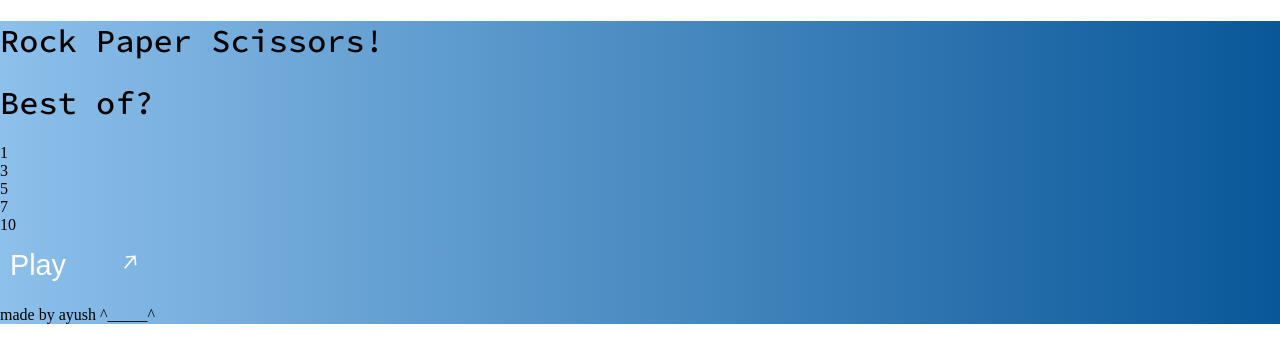
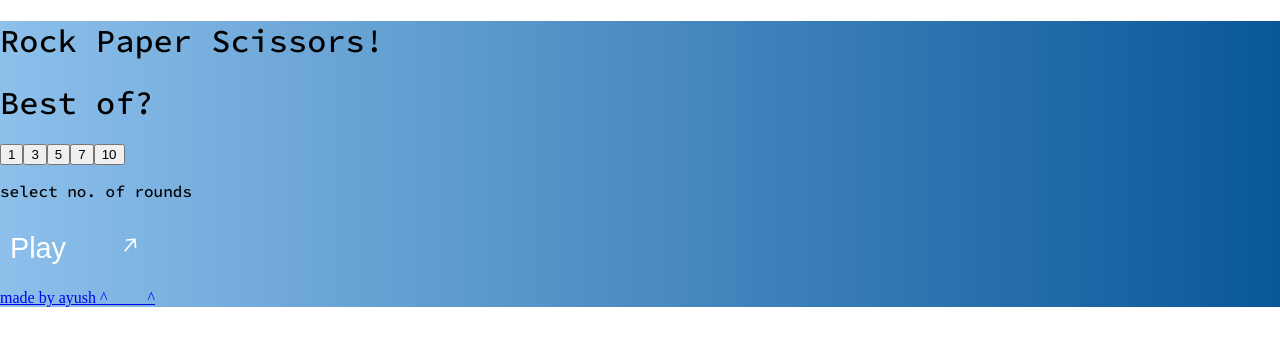
Before and after one commit to constayush/Rock-Paper-Scissors-React, a React (Vite) app: page / in a window 1280 px wide. Shown: the top 362 px of the page. Built offline with nearby package versions, Linux system fonts and the light colour scheme; a web font is replaced by a local one.

Commit message:
state transfer from one page to another page completed

```diff
--- a/src/index.css
+++ b/src/index.css
@@ -31,7 +31,7 @@ body, html{
 }
 
 
-button {
+.Pbutton {
     width: 140px;
     height: 56px;
     overflow: hidden;
@@ -43,15 +43,15 @@ button {
     cursor: pointer;
   }
 
-  button > div,
-  button > svg {
+  .Pbutton > div,
+  .Pbutton > svg {
     position: absolute;
     width: 100%;
     height: 100%;
     display: flex;
   }
 
-  button:before {
+  .Pbutton:before {
     content: "";
     position: absolute;
     height: 2px;
@@ -64,52 +64,52 @@ button {
     transition: transform 0.25s ease-out;
   }
 
-  button:hover:before {
+  .Pbutton:hover:before {
     transform: scaleX(1);
     transform-origin: bottom left;
   }
 
-  button .clone > *,
-  button .text > * {
+  .Pbutton .clone > *,
+  .Pbutton .text > * {
     opacity: 1;
     font-size: 1.8rem;
     transition: 0.2s;
     margin-left: 4px;
   }
 
-  button .clone > * {
+  .Pbutton .clone > * {
     transform: translateY(60px);
   }
 
-  button:hover .clone > * {
+  .Pbutton:hover .clone > * {
     opacity: 1;
     transform: translateY(0px);
     transition: all 0.2s cubic-bezier(0.215, 0.61, 0.355, 1) 0s;
   }
 
-  button:hover .text > * {
+  .Pbutton:hover .text > * {
     opacity: 1;
     transform: translateY(-60px);
     transition: all 0.2s cubic-bezier(0.215, 0.61, 0.355, 1) 0s;
   }
 
-  button:hover .clone > :nth-child(1) {
+  .Pbutton:hover .clone > :nth-child(1) {
     transition-delay: 0.15s;
   }
 
-  button:hover .clone > :nth-child(2) {
+  .Pbutton:hover .clone > :nth-child(2) {
     transition-delay: 0.2s;
   }
 
-  button:hover .clone > :nth-child(3) {
+  .Pbutton:hover .clone > :nth-child(3) {
     transition-delay: 0.25s;
   }
 
-  button:hover .clone > :nth-child(4) {
+  .Pbutton:hover .clone > :nth-child(4) {
     transition-delay: 0.3s;
   }
   /* icon style and hover */
-  button svg {
+  .Pbutton svg {
     width: 20px;
     right: 0;
     top: 50%;
@@ -117,13 +117,18 @@ button {
     transition: 0.2s ease-out;
   }
 
-  button:hover svg {
+  .Pbutton:hover svg {
     transform: translateY(-50%) rotate(-90deg);
   }
 
   .bestOfBtn{
     transition: all .3s ease;
   }
+
+  .clicked{transform: scale(1.2);
+    background-color: black;
+
+    color: #fff;}
   .bestOfBtn:hover{
 
 transform: scale(1.2);
@@ -150,6 +155,8 @@ transform: scale(1.2);
 
 
   .compBg{
+
+filter: grayscale(.5);
 
     background-image: url('../public/compBg.jpg');
 
--- a/src/pages/Home.jsx
+++ b/src/pages/Home.jsx
@@ -1,6 +1,18 @@
 import React from 'react'
 import { Link } from 'react-router-dom'
+import { useState } from 'react'
 function Home() {
+
+let [selectText, setSelectText] = useState("select no. of rounds")
+let [bestof, setBestof] = useState(1)
+
+
+  function handleClick(e){
+    setBestof(Number(e.target.innerText))
+    setSelectText(`no. of rounds ${e.target.innerText}`)
+  }
+
+
   return (
     <div className='Home w-screen h-screen flex flex-col justify-between items-center p-[8rem]' >
 
@@ -16,18 +28,18 @@ function Home() {
         <h1 className='font font-bold text-[1.8rem] text-[white]'>Best of?</h1>
 
         <div className='flex gap-2'>
-          <div className='bestOfBtn text-white text-[1.8rem] font-bold border-[1px] rounded-full w-[3rem] h-[3rem] flex items-center justify-center'>1</div>
-          <div className='bestOfBtn text-white text-[1.8rem] font-bold border-[1px] rounded-full w-[3rem] h-[3rem] flex items-center justify-center'>3</div>
-          <div className='bestOfBtn text-white text-[1.8rem] font-bold border-[1px] rounded-full w-[3rem] h-[3rem] flex items-center justify-center'>5</div>
-          <div className='bestOfBtn text-white text-[1.8rem] font-bold border-[1px] rounded-full w-[3rem] h-[3rem] flex items-center justify-center'>7</div>
-          <div className='bestOfBtn text-white text-[1.8rem] font-bold border-[1px] rounded-full w-[3rem] h-[3rem] flex items-center justify-center'>10</div>
+          <button onClick={handleClick} className='bestOfBtn text-white text-[1.8rem] font-bold border-[1px] rounded-full w-[3rem] h-[3rem] flex items-center justify-center'>1</button>
+          <button onClick={handleClick} className='bestOfBtn text-white text-[1.8rem] font-bold border-[1px] rounded-full w-[3rem] h-[3rem] flex items-center justify-center'>3</button>
+          <button onClick={handleClick} className='bestOfBtn text-white text-[1.8rem] font-bold border-[1px] rounded-full w-[3rem] h-[3rem] flex items-center justify-center'>5</button>
+          <button onClick={handleClick} className='bestOfBtn text-white text-[1.8rem] font-bold border-[1px] rounded-full w-[3rem] h-[3rem] flex items-center justify-center'>7</button>
+          <button onClick={handleClick} className='bestOfBtn text-white text-[1.8rem] font-bold border-[1px] rounded-full w-[3rem] h-[3rem] flex items-center justify-center'>10</button>
         </div>
       </div>
 
+<p className='font text-white text-[1rem] text-nowrap lg:text-[1.4rem]'>{selectText}</p>
 
-
-      <Link to='/play'><div className='playBtn text-[1.5rem] border-[1px] p-4 font-bold'>
-        <button>
+      <Link state={bestof} to='/play'><div className='playBtn text-[1.5rem] border-[1px] p-4 font-bold'>
+        <button className='Pbutton'>
           <div className="text">
             <span>Play</span>
 
@@ -56,7 +68,7 @@ function Home() {
         </button>
       </div></Link>
 
-<p className='text-white text-nowrap'>made by ayush ^_____^</p>
+<a href='https://www.github.com/constayush' target='_ablank'><p className='text-white text-nowrap'>made by ayush ^_____^</p></a>
 
 
     </div>
--- a/src/pages/Play.jsx
+++ b/src/pages/Play.jsx
@@ -1,13 +1,13 @@
 import React from 'react'
 import { useState } from 'react'
 import { Link } from 'react-router-dom'
+import { useLocation } from 'react-router-dom'
 function Play() {
-
+let loco = useLocation();
   let [playCred, setplayCred] = useState(0)
   let [userScore, setUserScore] = useState(0)
   let [compScore, setCompScore] = useState(0)
-  let random = Math.round(Math.random() * 2);
-  let bestof = 3;
+  let bestof = loco.state;
   let [displayText, setDisplayText] = useState('choose your move')
   function handleClick(e) {
 
```
